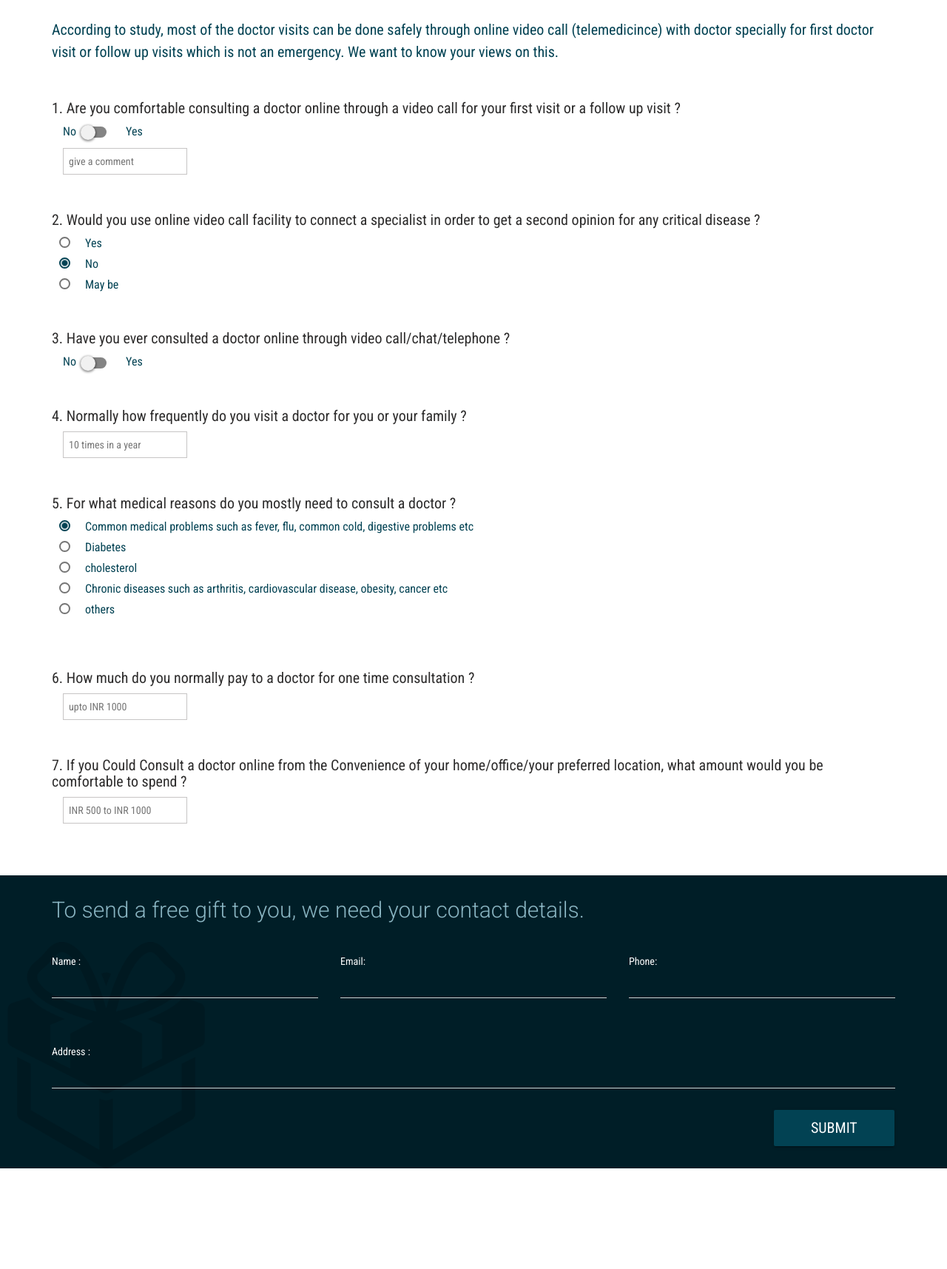
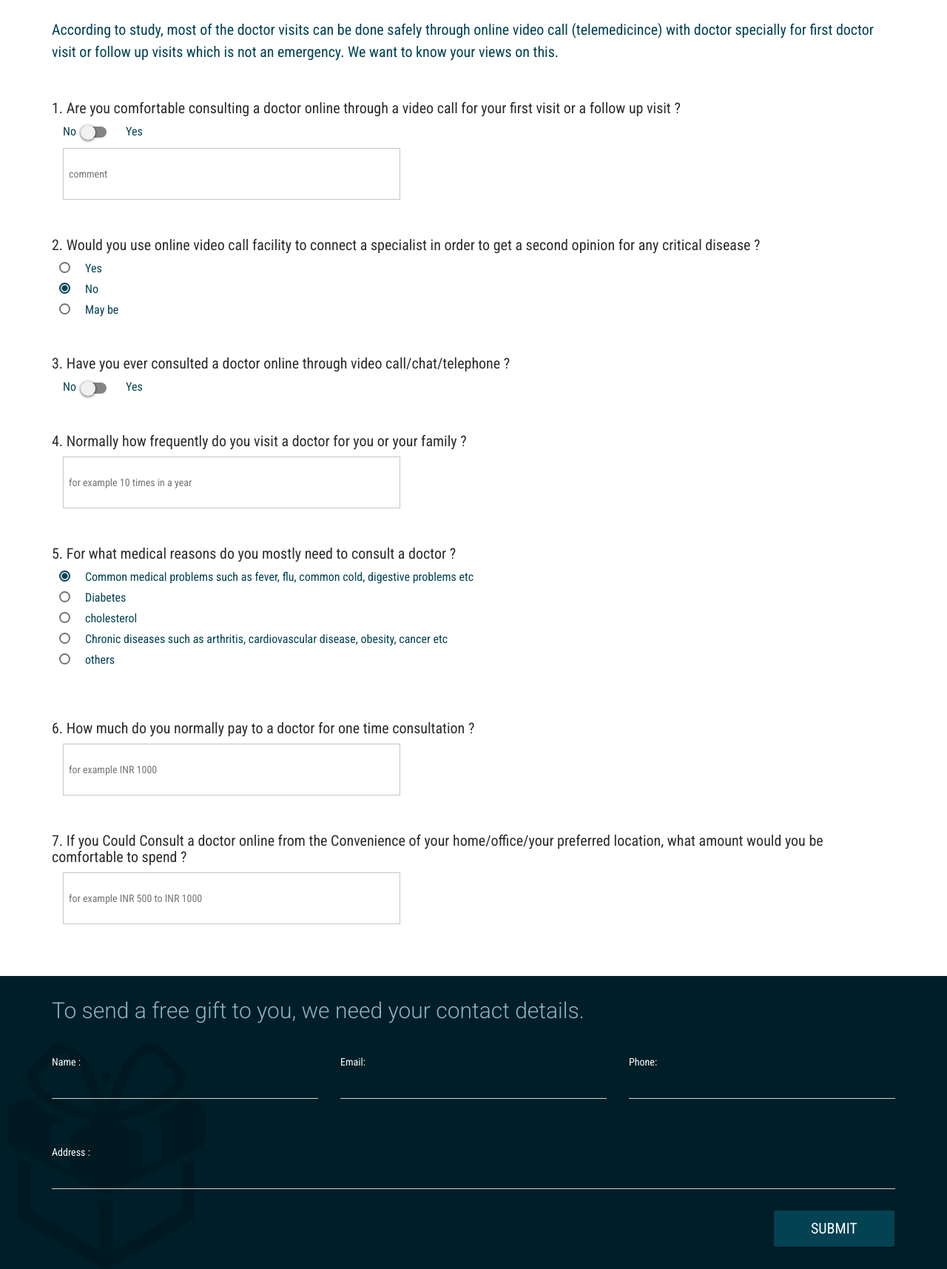
Before and after one commit to rajuappsbee/survey, a PHP site: page / in a window 1280 px wide. Shown: the part 240-1955 px from the top of the page at 74% size. Before the commit the page ends 1819 px from the top, so only its background shows below. Run offline with PHP 8.4, Linux system fonts and the light colour scheme; some libraries are stand-ins or nearby versions.

Commit message:
admin panel changes

```diff
--- a/css/style.css
+++ b/css/style.css
@@ -16,8 +16,8 @@ body{ background:#fff;font-family: 'Roboto Condensed', sans-serif;}
 .footer h2{ margin:0; padding:0; width:100%;  padding-top:30px; color:#8ab5c2;}
 .qa_page h1{ font-size:20px;font-family: 'Roboto Condensed', sans-serif; color:#024253; line-height:30px;}
 .footer label{ color:#fff !important;}
-.custom_box{ padding:7px; border:#c7c5c5 solid 1px;margin-left:15px;}
-.otherans51{ padding:7px; border:#c7c5c5 solid 1px; width:50%; margin-left:15px;}
+.custom_box{ padding:7px; border:#c7c5c5 solid 1px;margin-left:15px;width:40%; height:70px;}
+.otherans51{ padding:7px; border:#c7c5c5 solid 1px; width:40%; margin-left:15px; height:70px;}
 .otherans51{ display:none;}
 .togglebutton label input[type="checkbox"]:checked + .toggle {background-color: rgba(2,66,83,.5);}
 .togglebutton label input[type="checkbox"]:checked + .toggle::after { background-color: #024253;}
--- a/index.php
+++ b/index.php
@@ -49,7 +49,7 @@
           </label>
         </div>
       </div>
-      <input type="text" class="custom_box" placeholder="give a comment" name="answer11">
+      <input type="text" class="custom_box" placeholder="comment" name="answer11">
 
       <h2>2. Would you use online video call facility to connect a specialist in order to get a second opinion for any critical disease ?</h2>
       <div class="radio radio-primary">
@@ -82,7 +82,7 @@
 
       <h2>4. Normally how frequently do you visit a doctor for you or your family ?</h2>
 
-        <input type="text" class="custom_box" placeholder="10 times in a year" name="answer4">
+        <input type="text" class="custom_box" placeholder="for example 10 times in a year" name="answer4">
 
 
       <h2>5. For what medical reasons do you mostly need to consult a doctor ?</h2>
@@ -121,12 +121,12 @@
 
       <h2>6. How much do you normally pay to a doctor for one time consultation ?</h2>
       <div class="radio radio-primary">
-        <input id="answer6" class="custom_box" name="answer6" type="text" placeholder="upto INR 1000">
+        <input id="answer6" class="custom_box" name="answer6" type="text" placeholder="for example INR 1000">
       </div>
 
       <h2>7. If you Could Consult a doctor online from the Convenience of your home/office/your preferred location, what amount would you be comfortable to spend ?</h2>
       <div class="radio radio-primary">
-        <input id="answer7" class="custom_box" name="answer7" type="text" placeholder="INR 500 to INR 1000">
+        <input id="answer7" class="custom_box" name="answer7" type="text" placeholder="for example INR 500 to INR 1000">
       </div>
   </div>
  <div class="clr20"></div> <div class="clr20"></div> <div class="clr20"></div>
```
